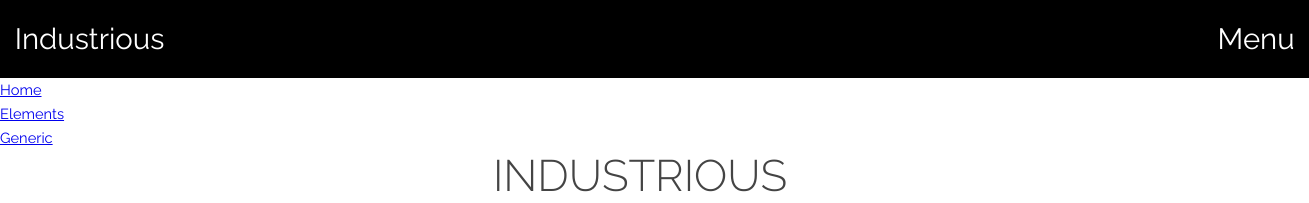
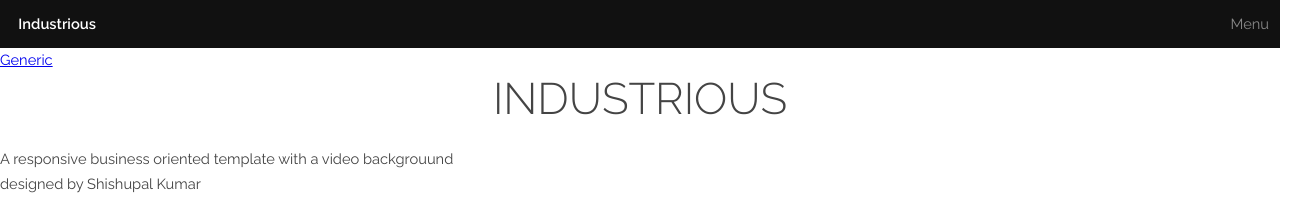
Before and after one commit to shishupalamigo/industrious_template, a plain HTML site: page index.html in a window 1280 px wide. Shown: the top 203 px of the page, 1309 px wide, since content can reach past the window. Drawn offline with Linux system fonts and the light colour scheme.

Commit message:
Add style

```diff
--- a/assets/main.css
+++ b/assets/main.css
@@ -214,16 +214,49 @@ h6 {
 /* PAGE-HEADER */
 
 #page-head {
-  background-color: #000;
+  background-color: #111;
+  display: flex;
+  justify-content: space-between;
+  align-items: center;
+  color: rgba(255, 255, 255, 0.5);
+  height: 3.25rem;
+  left: 0;
+  line-height: 3.25;
+  position: fixed;
+  top: 0;
   width: 100%;
-  display: flex;
-  flex-direction: row;
-  justify-content: space-between;
-  font-size: 2rem;
-  padding: 0.5em;
+  z-index: 10001;
+}
+
+#page-head > .logo {
+  color: #fff;
+  font-size: 1rem;
+  font-weight: 600;
+  height: inherit;
+  line-height: inherit;
+  padding: 0 1.25rem;
+  text-decoration: none;
+}
+
+#page-head > nav > a {
+  color: inherit;
+  display: inline-block;
+  padding: 0 0.75rem;
+  text-decoration: none;
+}
+#page-head > nav > a:hover {
   color: #fff;
 }
-#page-head a {
+#page-head > nav > a[href="#menu"] {
   text-decoration: none;
-  color: #fff;
+ -webkit-tap-highlight-color: rgba(0, 0, 0, 0);
 }
+#page-head > nav > a[href="#menu"]:before {
+  -moz-osx-font-smoothing: graysacle;
+  -webkit-font-smoothing: antialiased;
+  font-family: -apple-system, BlinkMacSystemFont, 'Segoe UI', Roboto, Oxygen, Ubuntu, Cantarell, 'Open Sans', 'Helvetica Neue', sans-serif;
+  font-style: normal;
+  font-weight: normal;
+  text-transform: none !important;
+
+}
```
